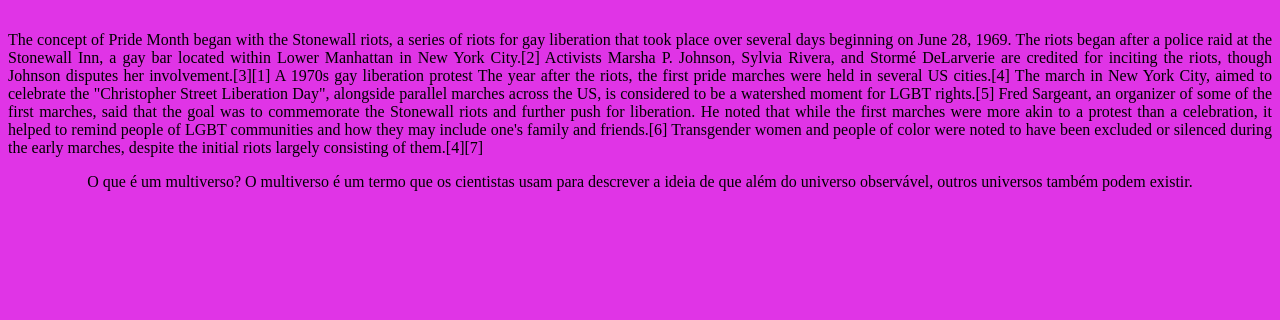
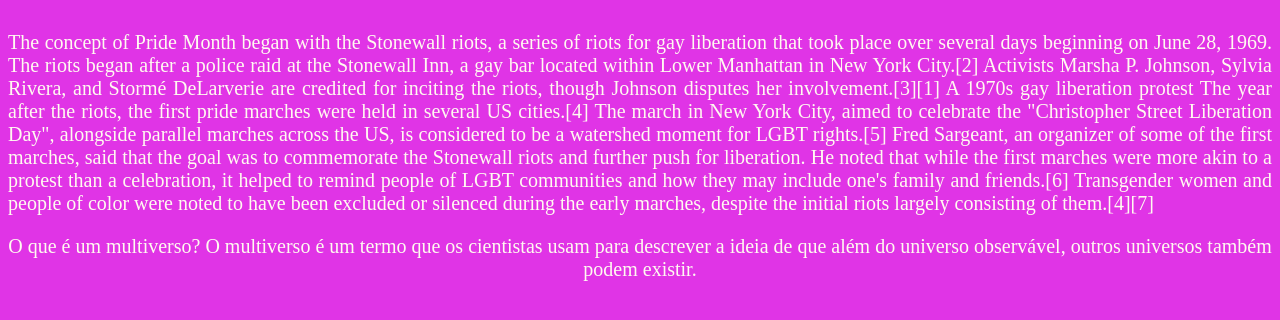
Before and after one commit to lpg2023/minha_pagina_web, a plain HTML site: page index.html in a window 1280 px wide. Shown: the part 212-532 px from the top of the page. Drawn offline with Linux system fonts and the light colour scheme.

Commit message:
bihiyggiugiu

```diff
--- a/styles.css
+++ b/styles.css
@@ -4,4 +4,8 @@ font-size: 50px;
 color:floralwhite
 
 }
-p {text-align: justify;}
+p {text-align: justify;
+font-size: 20px;
+color:floralwhite
+
+}
```
